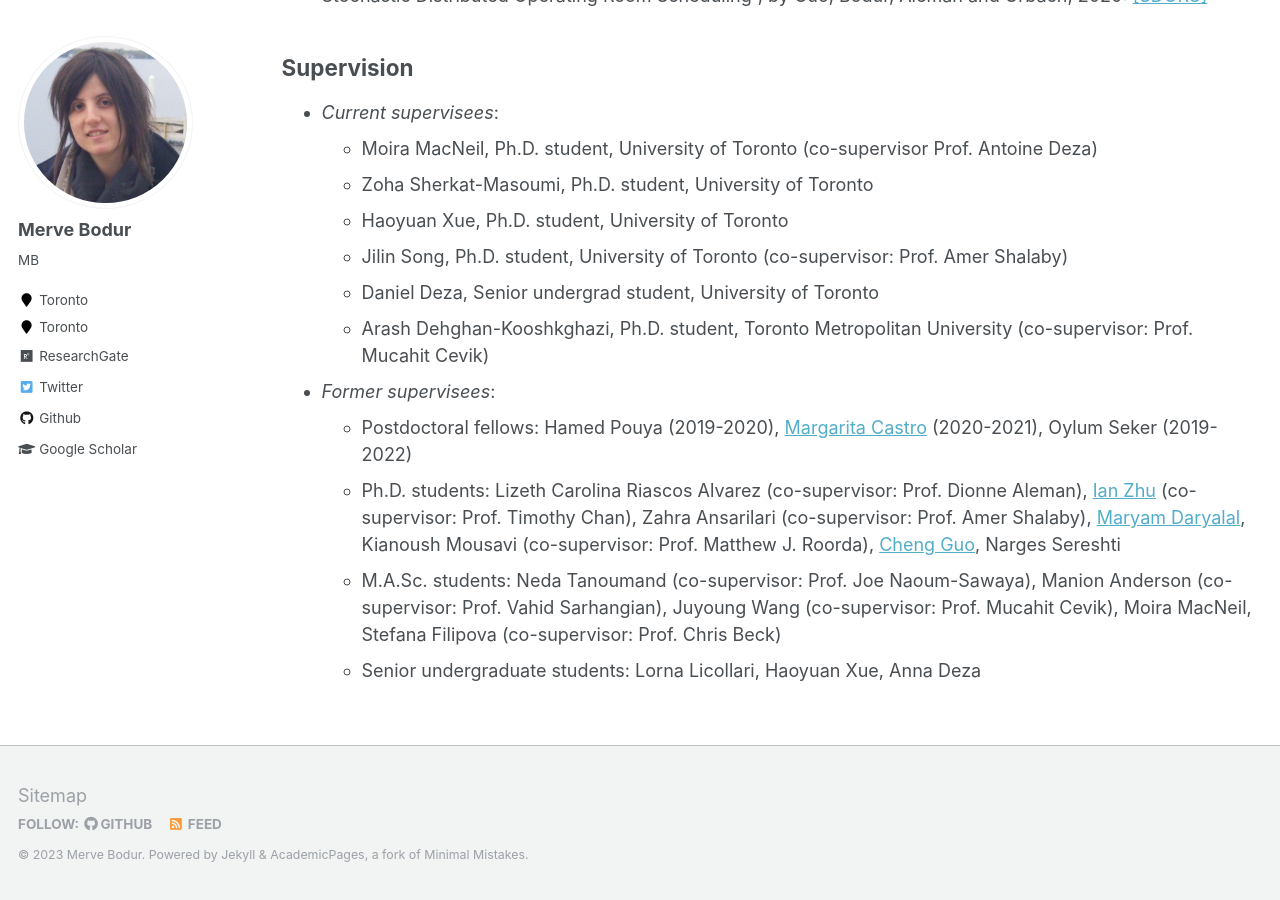
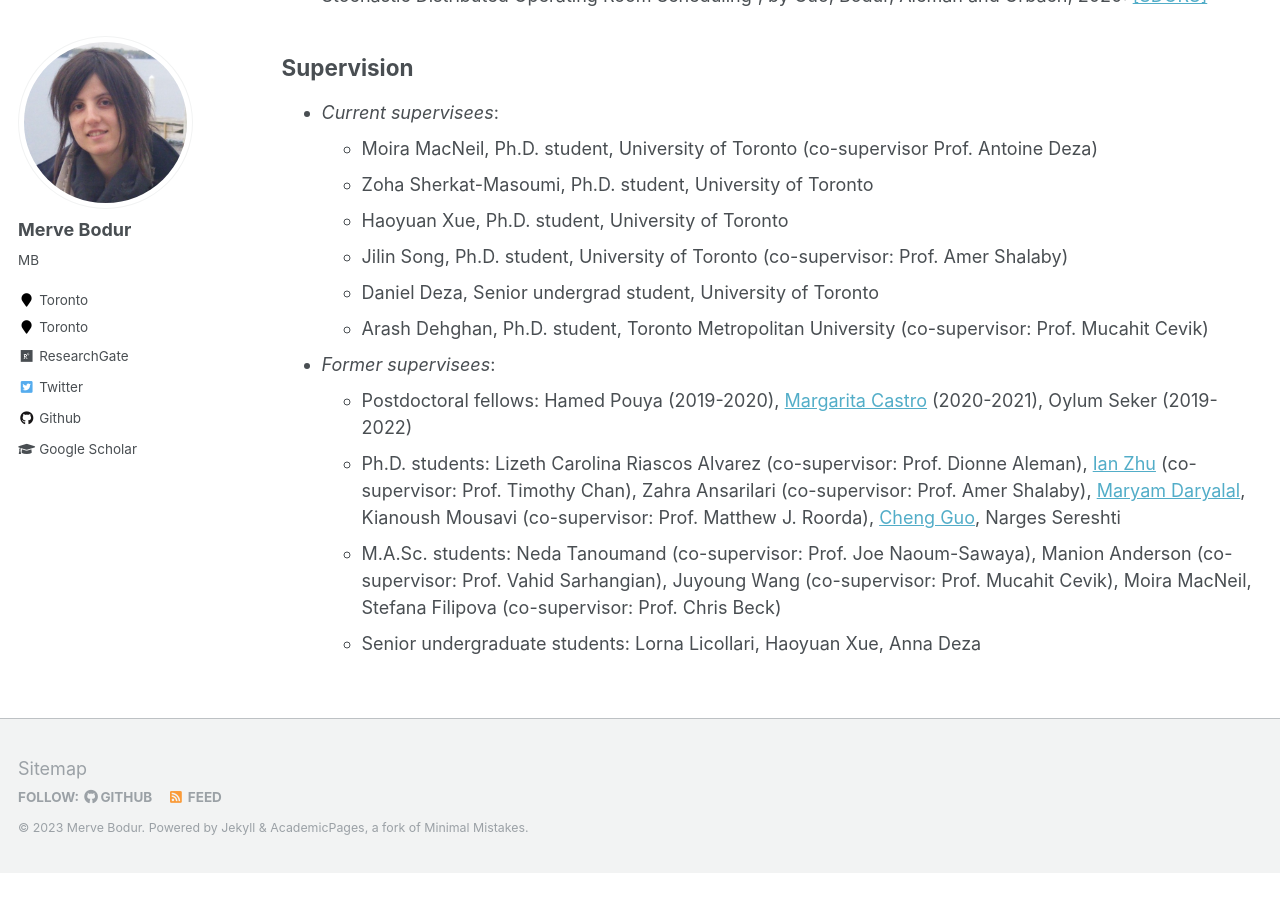
Before and after one commit to mervebodur/mervebodur.github.io, a Jekyll site: the page built from _pages/research.md, in a window 1280 px wide and 900 px high, scrolled down 4790 px. Built offline with Jekyll 4.4.1, drawn with Linux system fonts in a browser that asks for light colours; after the commit the page ends 5663 px from its top, so only the background shows below that.

Commit message:
Update research.md

```diff
--- a/_pages/research.md
+++ b/_pages/research.md
@@ -146,7 +146,7 @@ Z. Ansarilari, M. M. Nesheli, S. Srikukenthiran, M. Bodur, and A. Shalaby\
   - Haoyuan Xue, Ph.D. student, University of Toronto
   - Jilin Song, Ph.D. student, University of Toronto (co-supervisor: Prof. Amer Shalaby)
   - Daniel Deza, Senior undergrad student, University of Toronto
-  - Arash Dehghan-Kooshkghazi, Ph.D. student, Toronto Metropolitan University (co-supervisor: Prof. Mucahit Cevik)
+  - Arash Dehghan, Ph.D. student, Toronto Metropolitan University (co-supervisor: Prof. Mucahit Cevik)
 
 - *Former supervisees*:
   - Postdoctoral fellows: Hamed Pouya (2019-2020), [Margarita Castro](https://sites.google.com/view/margaritacastro) (2020-2021), Oylum Seker (2019-2022)
```
